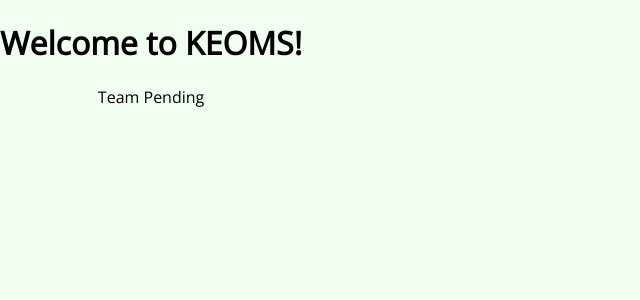
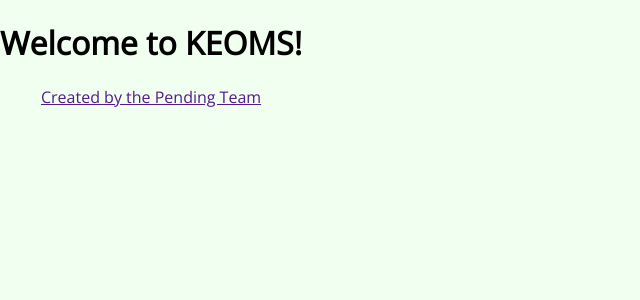
Before and after one commit to DemeterCaubang/KEOMS, a PHP site: page /index.html in a window 1280 px wide. Shown: the part 90-390 px from the top of the page, without its empty margins (0-640 px from the left). Run offline with PHP 8.4, Linux system fonts and the light colour scheme.

Commit message:
code cleanup

```diff
--- a/index.html
+++ b/index.html
@@ -6,7 +6,7 @@
 		<link href="https://fonts.googleapis.com/icon?family=Material+Icons" rel="stylesheet">
 	</head>
 	<body>
-	<!-- this is the BMO head page -->
+	<!-- this is in the BMO head account-->
 		<nav>
 			<img src="images/KEOMS-logo.png" class="logo">
 			<a href="#">KEOMS</a>
@@ -29,7 +29,7 @@
 		</nav>
 		<main>
 			<h1>Welcome to KEOMS!</h1>
-			<p>Team Pending</p>
+			<p><a href="">Created by the Pending Team</a></p>
 		</main>
 
 <!-- https://developers.google.com/fonts/docs/material_icons
--- a/style.css
+++ b/style.css
@@ -56,5 +56,4 @@ nav {
 main {
 	text-align: center;
 	position: fixed;
-	align-items: center;
 }
```
